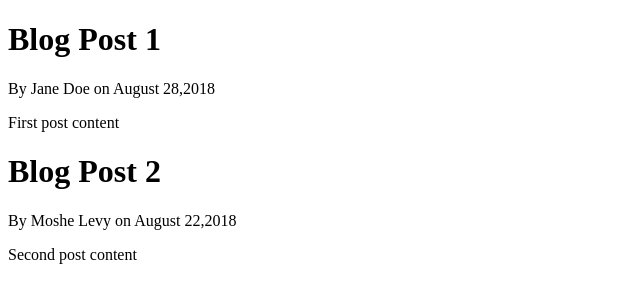
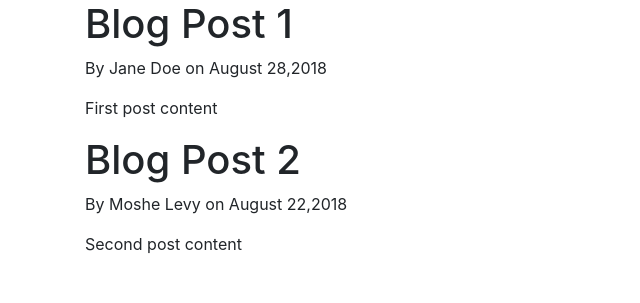
Before and after one commit to liornoy/Django-Lab, a Django app: page /blog/ in a window 1280 px wide. Shown: the top 303 px of the page, without its empty margins (0-640 px from the left). Run offline with Django 3.2, Linux system fonts and the light colour scheme; some libraries are stand-ins or nearby versions.

Commit message:
Add bootstrap links, meta tags, js src to base
I added links, meta tags and js src lines to base templates/blog/base
in order to use bootstrap capabilities for making the app look better
link to bootstrap source:
https://getbootstrap.com/docs/4.0/getting-started/introduction/#starter-template

```diff
--- a/blog/templates/blog/base.html
+++ b/blog/templates/blog/base.html
@@ -1,6 +1,13 @@
 <!DOCTYPE html>
 <html>
 <head>
+	<!-- Required meta tags -->
+    <meta charset="utf-8">
+    <meta name="viewport" content="width=device-width, initial-scale=1, shrink-to-fit=no">
+
+    <!-- Bootstrap CSS -->
+    <link rel="stylesheet" href="https://maxcdn.bootstrapcdn.com/bootstrap/4.0.0/css/bootstrap.min.css" integrity="sha384-Gn5384xqQ1aoWXA+058RXPxPg6fy4IWvTNh0E263XmFcJlSAwiGgFAW/dAiS6JXm" crossorigin="anonymous">
+
 	{% if title %}
 		<title>Django Blog - {{title}}</title>
 	{% else %}
@@ -8,6 +15,13 @@
 	{% endif %}
 </head>
 <body>
-	{% block content %} {% endblock %}
+	<div class="container">
+		{% block content %} {% endblock %}
+	</div>
+	<!-- Optional JavaScript -->
+    <!-- jQuery first, then Popper.js, then Bootstrap JS -->
+    <script src="https://code.jquery.com/jquery-3.2.1.slim.min.js" integrity="sha384-KJ3o2DKtIkvYIK3UENzmM7KCkRr/rE9/Qpg6aAZGJwFDMVNA/GpGFF93hXpG5KkN" crossorigin="anonymous"></script>
+    <script src="https://cdnjs.cloudflare.com/ajax/libs/popper.js/1.12.9/umd/popper.min.js" integrity="sha384-ApNbgh9B+Y1QKtv3Rn7W3mgPxhU9K/ScQsAP7hUibX39j7fakFPskvXusvfa0b4Q" crossorigin="anonymous"></script>
+    <script src="https://maxcdn.bootstrapcdn.com/bootstrap/4.0.0/js/bootstrap.min.js" integrity="sha384-JZR6Spejh4U02d8jOt6vLEHfe/JQGiRRSQQxSfFWpi1MquVdAyjUar5+76PVCmYl" crossorigin="anonymous"></script>
 </body>
 </html>
```
